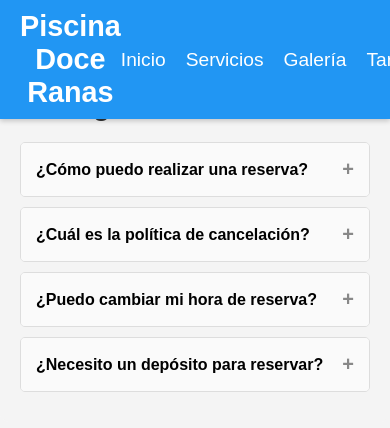
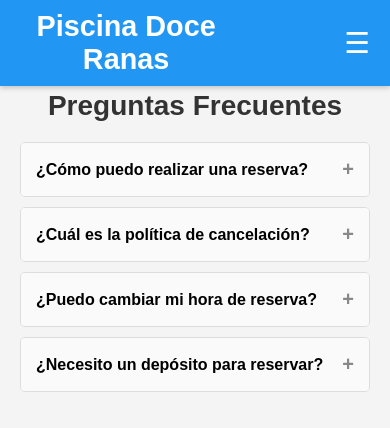
Before and after one commit to ArielGana/vercel-prueba1, a React (Create React App) app in the folder frontend-doceranas/: page /faq in a window 390 px wide. Shown: the top 428 px of the page. Built offline with nearby package versions, Linux system fonts and the light colour scheme.

Commit message:
arreglo header

```diff
--- a/frontend-doceranas/src/components/Header.css
+++ b/frontend-doceranas/src/components/Header.css
@@ -1,45 +1,83 @@
 .header {
-  position: fixed; /* Fija el header en la parte superior */
-  top: 0; /* Coloca el header en la parte superior de la ventana */
-  left: 0; /* Alinea el header con el borde izquierdo */
-  width: 100%; /* Ocupa todo el ancho de la ventana */
-  z-index: 1000; /* Garantiza que esté en el frente */
-  display: flex; /* Diseño flexible para los elementos */
-  justify-content: space-between; /* Espacia los elementos equitativamente */
-  align-items: center; /* Centra verticalmente los elementos */
-  padding: 10px 20px; /* Espaciado interno */
-  background-color: #2196f3; /* Color de fondo */
-  color: white; /* Color del texto */
-  box-shadow: 0 2px 5px rgba(0, 0, 0, 0.2); /* Sombra para diseño */
+  position: fixed;
+  top: 0;
+  left: 0;
+  width: 100%;
+  z-index: 1000;
+  display: flex;
+  justify-content: space-between;
+  align-items: center;
+  padding: 10px 20px;
+  background-color: #2196f3;
+  color: white;
+  box-shadow: 0 2px 5px rgba(0, 0, 0, 0.2);
 }
 
 .logo {
-  font-size: 1.8rem; /* Tamaño de fuente más grande */
-  font-weight: bold; /* Texto en negrita */
+  font-size: 1.8rem;
+  font-weight: bold;
 }
 
 .nav-links {
-  list-style: none; /* Elimina las viñetas de la lista */
-  display: flex; /* Coloca los elementos en fila */
-  gap: 20px; /* Espacio entre los elementos */
-  margin: 0; /* Elimina el margen de la lista */
-  padding: 0; /* Elimina el relleno de la lista */
+  list-style: none;
+  display: flex;
+  gap: 20px;
+  margin: 0;
+  padding: 0;
 }
 
 .nav-links li {
-  font-size: 1.2rem; /* Tamaño de fuente más grande */
+  font-size: 1.2rem;
 }
 
 .nav-links a {
-  text-decoration: none; /* Sin subrayado en los enlaces */
-  color: white; /* Color del texto de los enlaces */
-  transition: color 0.3s; /* Suaviza el cambio de color */
+  text-decoration: none;
+  color: white;
+  transition: color 0.3s;
 }
 
 .nav-links a:hover {
-  color: #ffd700; /* Cambia el color al pasar el ratón */
+  color: #ffd700;
 }
 
 .content {
-  margin-top: 60px; /* Añade espacio para evitar que el contenido se superponga al header */
+  margin-top: 60px;
 }
+
+/* Estilo responsivo para dispositivos móviles */
+@media (max-width: 768px) {
+  .nav-links {
+    display: none; /* Esconde el menú por defecto */
+    flex-direction: column; /* Cambia los enlaces a columna */
+    position: absolute;
+    top: 60px; /* Debajo del header */
+    right: 0;
+    background-color: #2196f3;
+    width: 100%;
+    padding: 10px 0;
+    box-shadow: 0 2px 5px rgba(0, 0, 0, 0.2);
+  }
+
+  .nav-links.show {
+    display: flex; /* Muestra el menú cuando se activa */
+  }
+
+  .nav-links li {
+    text-align: center; /* Centra los enlaces */
+    padding: 10px 0; /* Espaciado entre enlaces */
+  }
+
+  .menu-toggle {
+    display: block; /* Muestra el botón de menú */
+    cursor: pointer;
+    font-size: 1.8rem;
+    margin-left: 32%;
+  }
+}
+
+/* Esconde el botón de menú en pantallas grandes */
+@media (min-width: 769px) {
+  .menu-toggle {
+    display: none;
+  }
+}
--- a/frontend-doceranas/src/components/Header.js
+++ b/frontend-doceranas/src/components/Header.js
@@ -1,30 +1,51 @@
-import React from "react";
+import React, { useState } from "react";
 import { Link } from "react-router-dom";
 import "./Header.css";
 
 const Header = () => {
+  const [isMenuOpen, setIsMenuOpen] = useState(false);
+
+  const toggleMenu = () => {
+    setIsMenuOpen(!isMenuOpen);
+  };
+
   return (
     <header className="header">
       <h1 className="logo">Piscina Doce Ranas</h1>
+      <span className="menu-toggle" onClick={toggleMenu}>
+        &#9776;
+      </span>
       <nav>
-        <ul className="nav-links">
+        <ul className={`nav-links ${isMenuOpen ? "show" : ""}`}>
           <li>
-            <Link to="/">Inicio</Link>
+            <Link to="/" onClick={toggleMenu}>
+              Inicio
+            </Link>
           </li>
           <li>
-            <Link to="/services">Servicios</Link>
+            <Link to="/services" onClick={toggleMenu}>
+              Servicios
+            </Link>
           </li>
           <li>
-            <Link to="/gallery">Galería</Link>
+            <Link to="/gallery" onClick={toggleMenu}>
+              Galería
+            </Link>
           </li>
           <li>
-            <Link to="/pricing">Tarifas</Link>
+            <Link to="/pricing" onClick={toggleMenu}>
+              Tarifas
+            </Link>
           </li>
           <li>
-            <Link to="/booking">Reserva</Link>
+            <Link to="/booking" onClick={toggleMenu}>
+              Reserva
+            </Link>
           </li>
           <li>
-            <Link to="/faq">FAQ</Link>
+            <Link to="/faq" onClick={toggleMenu}>
+              FAQ
+            </Link>
           </li>
         </ul>
       </nav>
```
Also changed, not shown: 1 other file (tests, documents, lock files or other folders).
